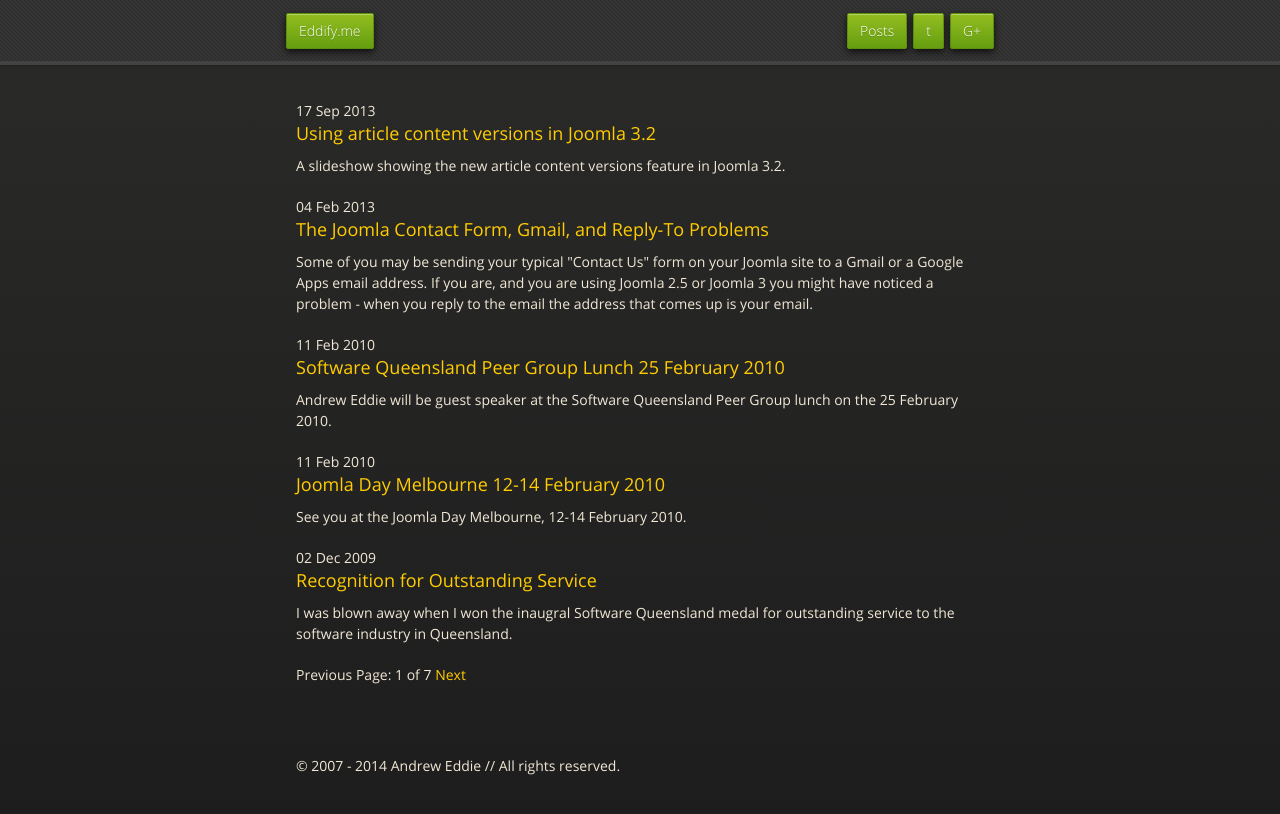
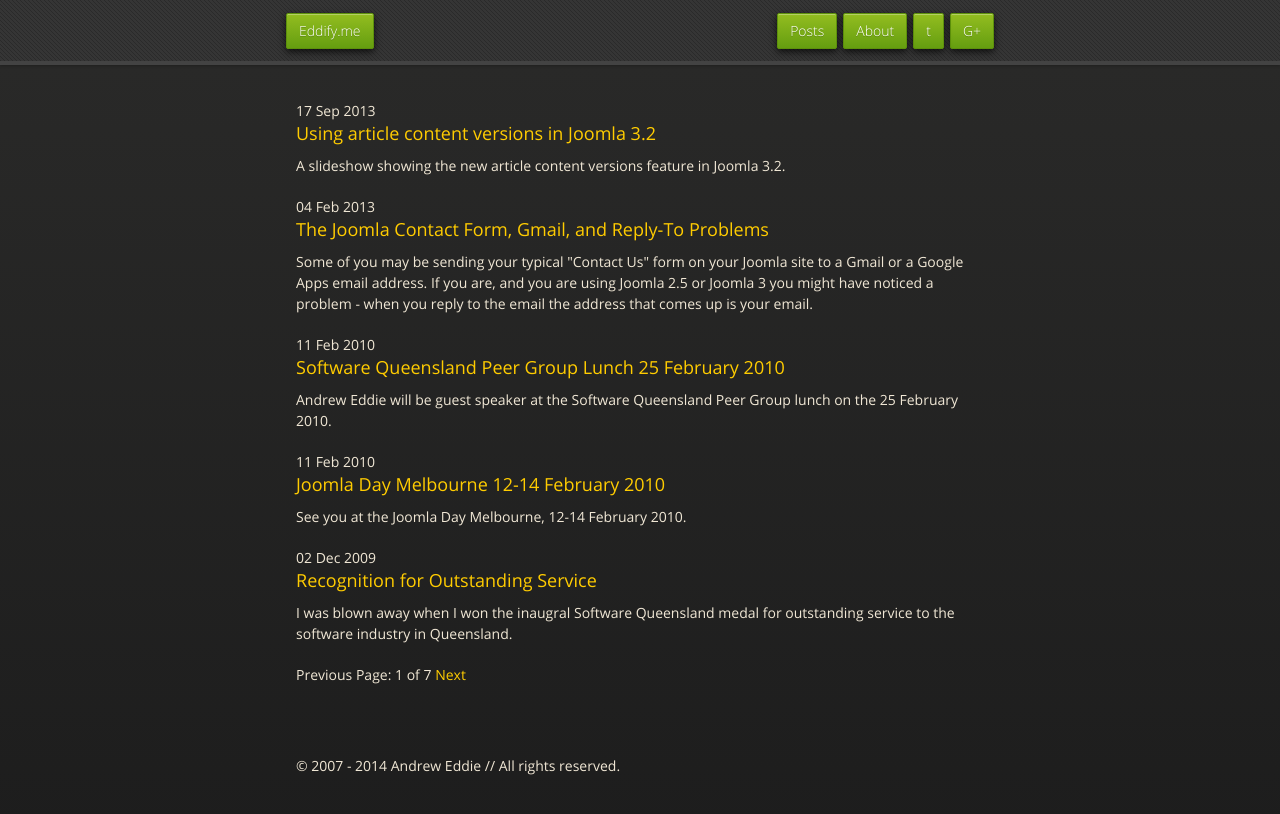
Before and after one commit to eddieajau/eddieajau.github.io, a Jekyll site: the page built from index.html, in a window 1280 px wide. Shown: the top 814 px of the page. Built offline with Jekyll 4.4.1, drawn with Linux system fonts in a browser that asks for light colours; nearby versions of some CDN libraries; Markdown is read by kramdown in place of the engine named in the settings; the list of posts is cut into pages by our own code; comment, search, counter and statistics services are not loaded.

Commit message:
Adding about page link

```diff
--- a/_layouts/default.html
+++ b/_layouts/default.html
@@ -29,6 +29,7 @@
         <li class="fork"><a href="/">Eddify.me</a></li>
         <li class="downloads"><a href="https://plus.google.com/u/0/+{{ site.owner.google_plus }}?rel=author">G+</a></li>
         <li class="downloads"><a href="https://twitter.com/{{ site.owner.twitter }}">t</a></li>
+        <li class="downloads"><a href="/about.html">About</a></li>
         <li class="downloads"><a href="/posts/">Posts</a></li>
     </nav>
 </div><!-- end header -->
```
